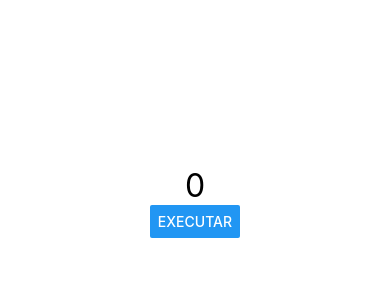
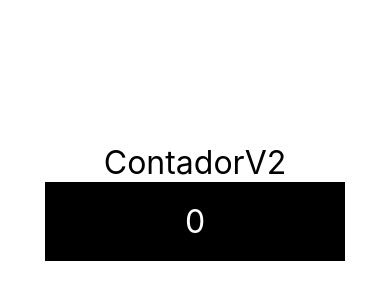
Before and after one commit to davidIsrael-rj/react-native-execicios, a React Native app: screen / in a window 390 px wide. Shown: the part 220-520 px from the top of the page. Built offline with nearby package versions, Linux system fonts and the light colour scheme.

Commit message:
ContadorV2 e Contador display

```diff
--- a/src/App.jsx
+++ b/src/App.jsx
@@ -1,8 +1,9 @@
 import React from "react";
 import { StyleSheet, View } from "react-native";
-import Pai from "./components/indireta/Pai";
+import ContadorV2 from "./components/contador/ContadorV2";
 
 
+// import Pai from "./components/indireta/Pai";
 // import Pai from "./components/direta/Pai";
 // import Contador from "./components/Contador";
 // import Titulo from "./components/Titulo";
@@ -14,9 +15,9 @@
 
 function App() {
     return <View style={style.App}>
-
+        <ContadorV2/>
+        {/*
         <Pai/>
-        {/*
         <Pai/>
         <Contador inicial={100} passo={13}/>
         <Contador/>
--- /dev/null
+++ b/src/components/contador/ContadorDisplay.jsx
@@ -0,0 +1,25 @@
+import React from 'react';
+import { StyleSheet, Text, View } from 'react-native'
+import Estilo from '../estilo'
+
+export default props => {
+    return (
+        <View style={style.Display}>
+            <Text style={[Estilo.fontG ,style.DisplayText]}>
+                {props.num}
+            </Text>
+        </View>
+
+    )
+}
+
+const style =StyleSheet.create({
+    Display:{
+        backgroundColor: '#000',
+        padding:20,
+        width:300,
+    },
+    DisplayText:{
+        color:'#FFF'
+    }
+})
--- /dev/null
+++ b/src/components/contador/ContadorV2.jsx
@@ -0,0 +1,17 @@
+import React, { useState } from 'react';
+import { Text } from 'react-native'
+import Estilo from '../estilo'
+import ContadorDisplay from './ContadorDisplay';
+
+export default props => {
+    const [num, setNum] = useState(0)
+
+    return (
+        <>
+            <Text style={Estilo.fontG}>
+                ContadorV2
+            </Text>
+            <ContadorDisplay num={num}/>
+        </>
+    )
+}
```
